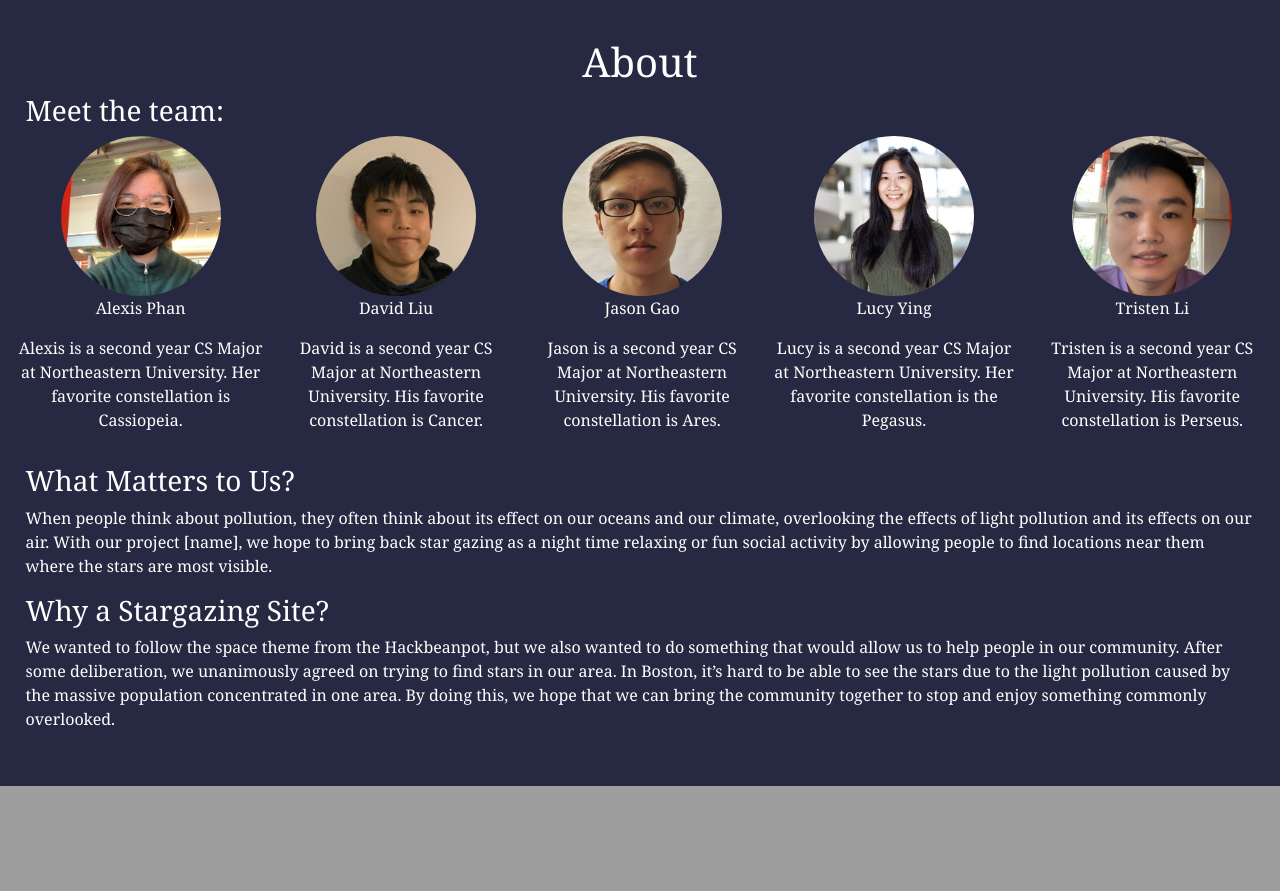
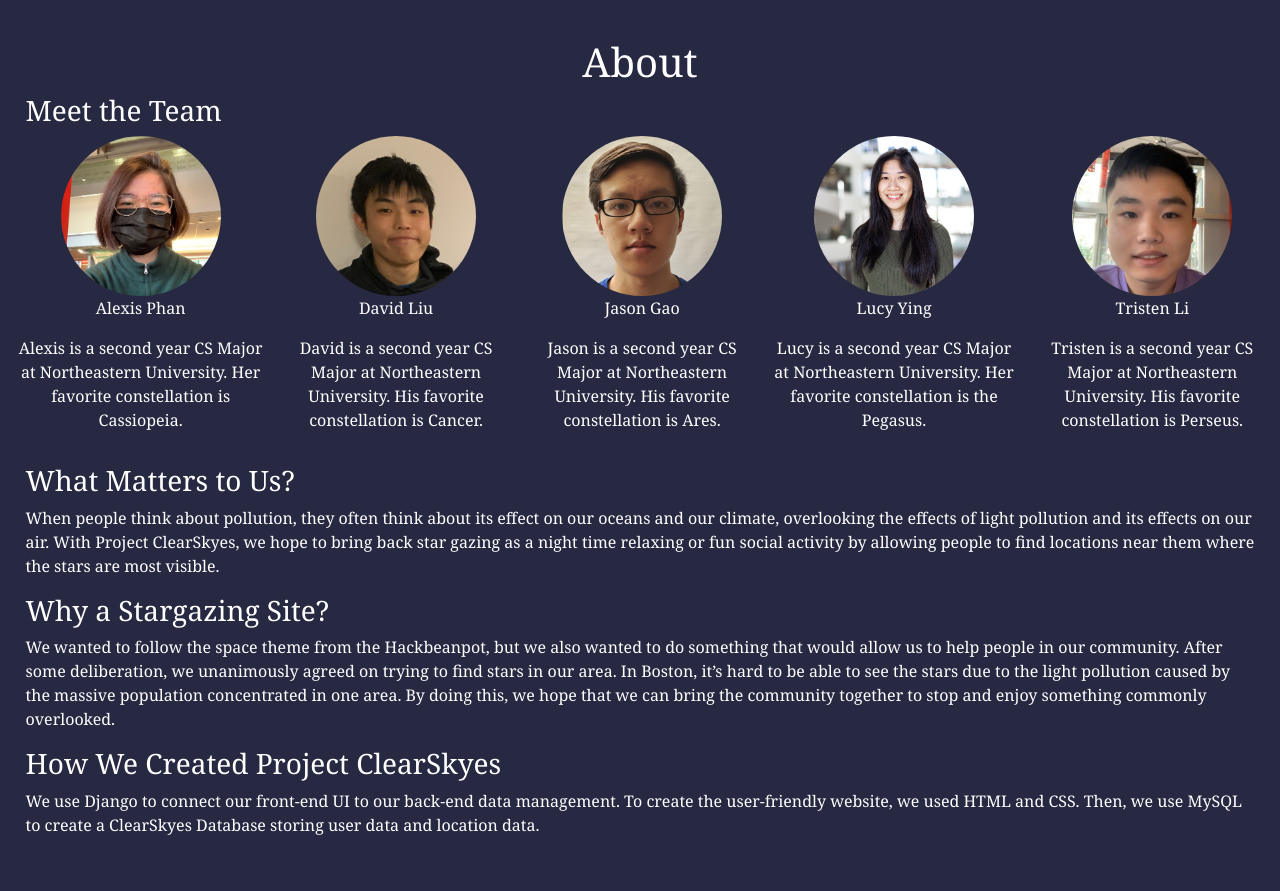
Before and after one commit to tjdli/HackBeanpot-2022, a Django app: page / in a window 1280 px wide. Shown: the part 800-1691 px from the top of the page. Before the commit the page ends 1586 px from the top, so only its background shows below. Run offline with Django 4.2, Linux system fonts and the light colour scheme.

Commit message:
added the 'how we created the project' text

```diff
--- a/star_gazing/star_site/templates/star_site/home.html
+++ b/star_gazing/star_site/templates/star_site/home.html
@@ -15,7 +15,7 @@
     </div>
     <div class="about">
         <h1>About</h1>
-        <h3>Meet the team:</h3>
+        <h3>Meet the Team</h3>
         <ul>
             <li>
                 <img src="{% static 'star_site/images/placeholder2.png' %}" alt="Alexis Phan"/>
@@ -45,13 +45,19 @@
         </ul>
         <h3>What Matters to Us?</h3>
         <p>
-            When people think about pollution, they often think about its effect on our oceans and our climate, overlooking the effects of light pollution and its effects on our air. With our project [name], we hope to bring back star gazing as a night time relaxing or fun social activity by allowing people to find locations near them where the stars are most visible.
+            When people think about pollution, they often think about its effect on our oceans and our climate, overlooking the effects of light pollution and its effects on our air. With Project ClearSkyes, we hope to bring back star gazing as a night time relaxing or fun social activity by allowing people to find locations near them where the stars are most visible.
         </p>
         <h3>Why a Stargazing Site?</h3>
         <p>
             We wanted to follow the space theme from the Hackbeanpot, but we also wanted to do something that would
             allow us to help people in our community. After some deliberation, we unanimously agreed on trying to find stars in our area. In Boston, it’s hard to be able to see the stars due to the light pollution caused by the massive population concentrated in one area. By doing this, we hope that we can bring the community together to stop and enjoy something commonly overlooked.
         </p>
+        <h3>How We Created Project ClearSkyes</h3>
+        <p>
+            We use Django to connect our front-end UI to our back-end data management.
+            To create the user-friendly website, we used HTML and CSS. Then, we use
+            MySQL to create a ClearSkyes Database storing user data and location data.
+        </p>
     </div>
 </body>
 </html>
```
